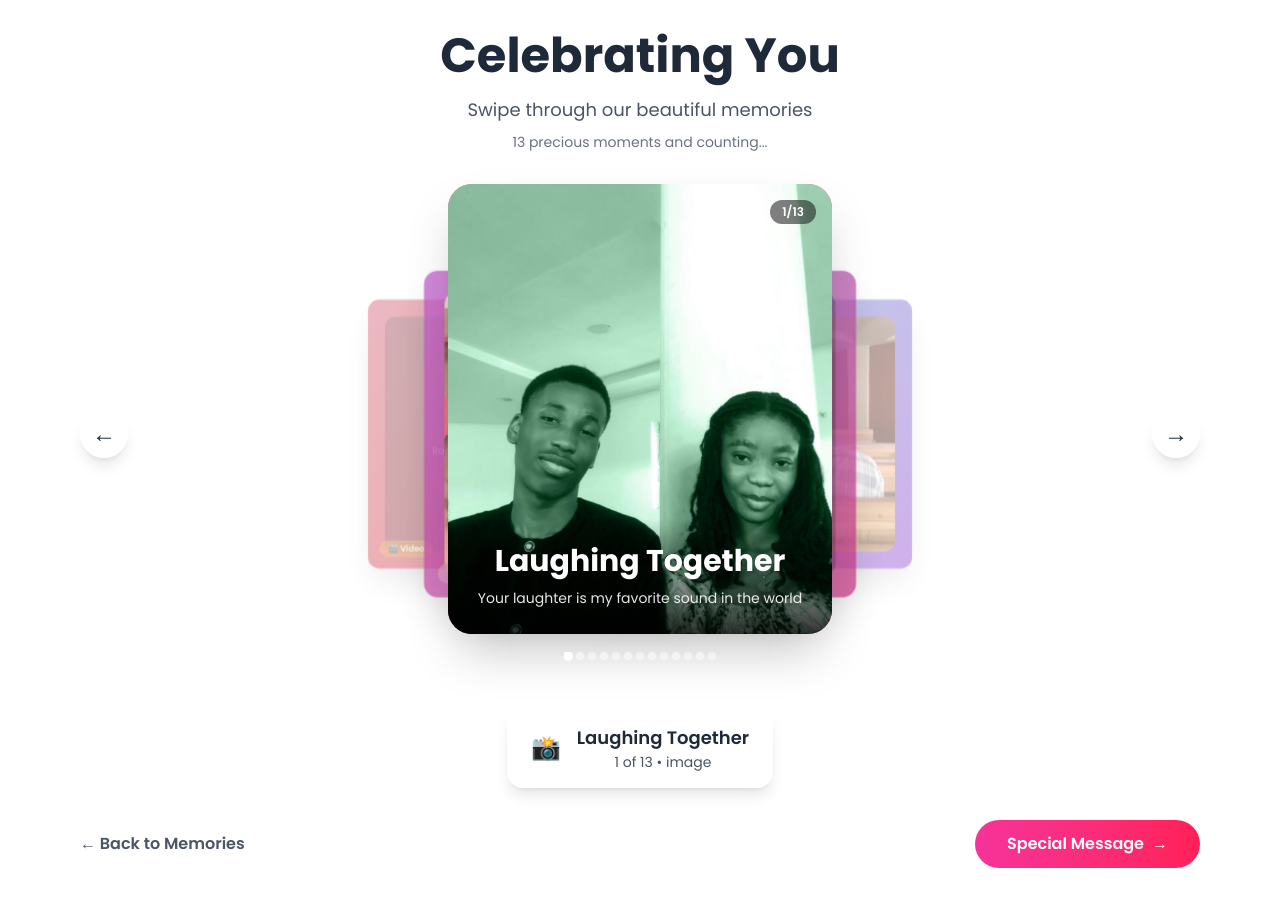
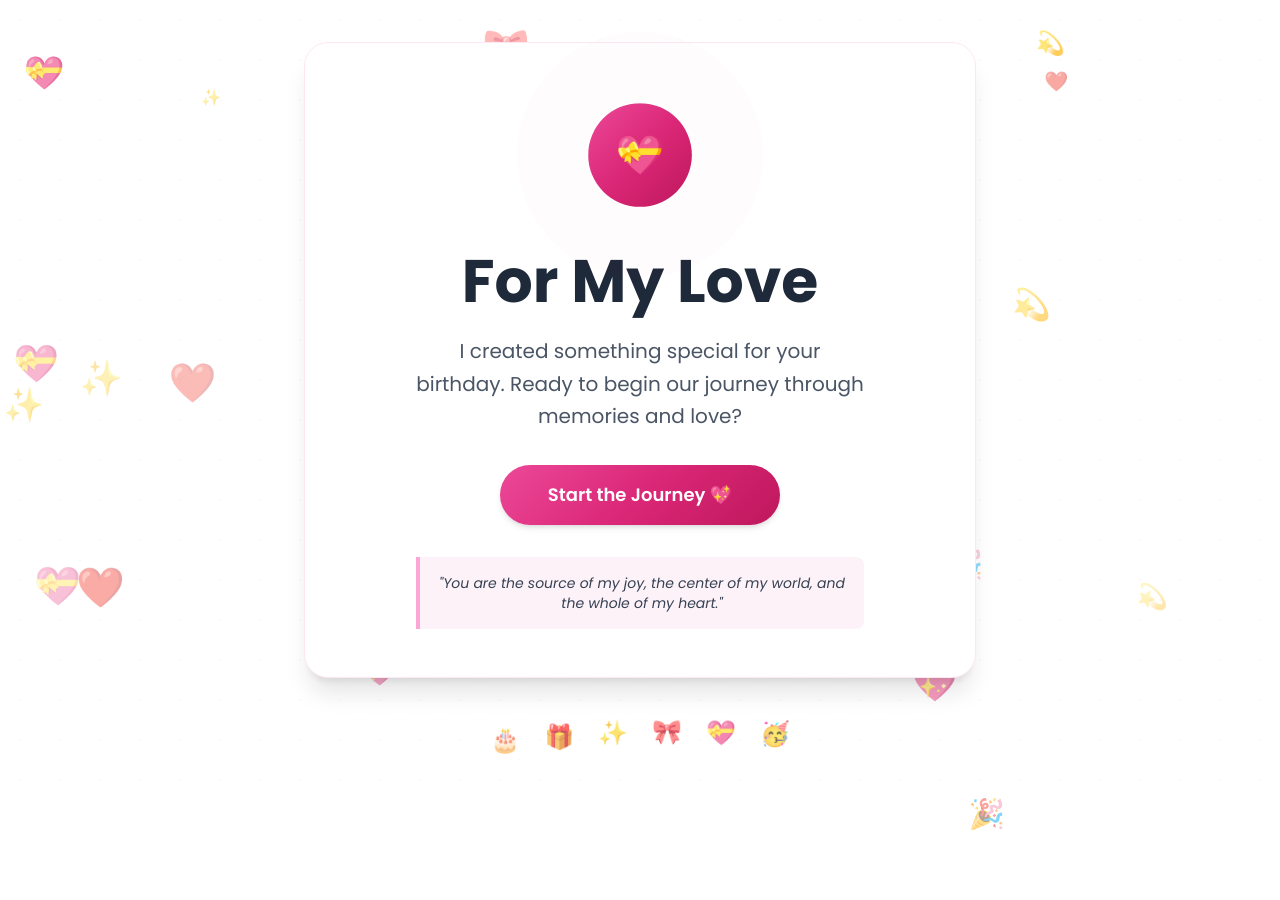
Before and after one commit to Oluwasuyi-Timilehin/gfWeb, a React (Vite) app in the folder intro/: page / in a window 1280 px wide. After the commit the page ends 800 px from the top, so only its background shows below. Built offline with nearby package versions, Linux system fonts and the light colour scheme.

Commit message:
Refactor code structure for improved readability and maintainability

```diff
--- a/intro/index.html
+++ b/intro/index.html
@@ -2,7 +2,7 @@
 <html lang="en">
   <head>
     <meta charset="UTF-8" />
-    <link rel="icon" type="image/svg+xml" href="/vite.svg" />
+    <link rel="icon" type="image/png" href="/images/cake.png" />
     <meta name="viewport" content="width=device-width, initial-scale=1.0" />
     <link rel="preconnect" href="https://fonts.googleapis.com" />
     <link rel="preconnect" href="https://fonts.gstatic.com" crossorigin />
--- a/intro/src/App.jsx
+++ b/intro/src/App.jsx
@@ -1,12 +1,11 @@
 import { Routes, Route } from "react-router-dom"
 import Home from "./Home.jsx"
-import Gallery from "./Gallery.jsx"
-import TestVideo from "./TestVideo.jsx"
+
 
 const App = () => {
   return (
     <Routes>
-      <Route path="/" element={<Gallery />} />
+      <Route path="/" element={<Home />} />
     </Routes>
   )
 }
--- a/intro/src/BirthdayWish.jsx
+++ b/intro/src/BirthdayWish.jsx
@@ -32,7 +32,7 @@ const BirthdayWish = ({ onBack }) => {
               filled with joy, laughter, and all the love you deserve.
             </p>
 
-            <p className="text-2xl font-bold bg-gradient-to-r from-pink-500 to-rose-500 bg-clip-text text-transparent">
+            <p className="text-2xl font-bold bg-linear-to-r from-pink-500 to-rose-500 bg-clip-text text-transparent">
               You make my world complete, and I cherish every moment with you.
             </p>
 
@@ -51,14 +51,14 @@ const BirthdayWish = ({ onBack }) => {
           <div className="flex flex-col sm:flex-row gap-4 justify-center mb-8">
             <button
               onClick={() => setShowSurprise(!showSurprise)}
-              className="gradient-love text-sm lg:text-lg text-white px-8 py-4 rounded-full font-semibold text-lg hover:shadow-lg transform hover:scale-105 transition-all duration-300"
+              className="gradient-love text-sm lg:text-lg text-white px-8 py-4 rounded-full font-semibold hover:shadow-lg transform hover:scale-105 transition-all duration-300"
             >
               {showSurprise ? "🎁 Another Surprise?" : "🎀 Click for Surprise!"}
             </button>
 
             <button
               onClick={handleStartOver}
-              className="border-2 text-sm border-pink-500 text-pink-600 px-8 py-4 rounded-full font-semibold text-lg hover:bg-pink-50 transform hover:scale-105 transition-all duration-300 lg:text-lg"
+              className="border-2 text-sm border-pink-500 text-pink-600 px-8 py-4 rounded-full font-semibold hover:bg-pink-50 transform hover:scale-105 transition-all duration-300 lg:text-lg"
             >
               Start Over 💖
             </button>
--- a/intro/src/Gallery.jsx
+++ b/intro/src/Gallery.jsx
@@ -27,19 +27,19 @@ const Gallery = ({ onNext, onBack }) => {
     },
     {
       id: 3,
+      type: "video",
+      src: "/videos/vid9.mp4",
+      caption: "Happy Moments",
+      description: "Seeing you happy is my greatest joy",
+      bgGradient: "from-green-400 to-blue-500",
+    },
+    {
+      id: 4,
       type: "image",
       src: "/images/we2.jpg",
       caption: "Your Adventurous Spirit",
       description: "The world with my favorite person",
       bgGradient: "from-blue-400 to-purple-500",
-    },
-    {
-      id: 4,
-      type: "video",
-      src: "/videos/vid9.mp4",
-      caption: "Happy Moments",
-      description: "Seeing you happy is my greatest joy",
-      bgGradient: "from-green-400 to-blue-500",
     },
     {
       id: 5,
@@ -59,11 +59,11 @@ const Gallery = ({ onNext, onBack }) => {
     },
     {
       id: 7,
-      type: "video",
-      src: "/videos/vid4.mp4",
-      caption: "Your Beautiful Eyes",
-      description: "Getting lost in your eyes is my favorite pastime",
-      bgGradient: "from-indigo-400 to-purple-500",
+      type: "image",
+      src: "/images/we3.jpg",
+      caption: "Candid Beauty",
+      description: "Your natural beauty takes my breath away",
+      bgGradient: "from-violet-400 to-purple-500",
     },
     {
       id: 8,
@@ -75,11 +75,11 @@ const Gallery = ({ onNext, onBack }) => {
     },
     {
       id: 9,
-      type: "image",
-      src: "/images/we3.jpg",
-      caption: "Candid Beauty",
-      description: "Your natural beauty takes my breath away",
-      bgGradient: "from-violet-400 to-purple-500",
+      type: "video",
+      src: "/videos/vid4.mp4",
+      caption: "Your Beautiful Eyes",
+      description: "Getting lost in your eyes is my favorite pastime",
+      bgGradient: "from-indigo-400 to-purple-500",
     },
     {
       id: 10,
```
Also changed, not shown: intro/public/images/cake.png (added), intro/public/images/we5.jpg (added).
